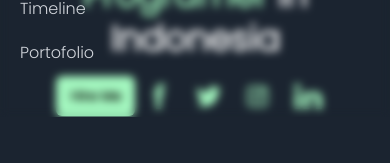
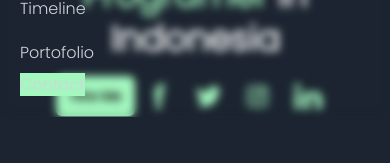
Before and after one commit to FajarFE/Portofolio-Fajar, a React (Create React App) app: page / in a window 390 px wide. Both pictures are taken after a click on the button "Open main menu". Shown: the part 239-402 px from the top of the page. Built offline with nearby package versions, Linux system fonts and the light colour scheme.

Commit message:
hampir selesai

```diff
--- a/src/components/Navbar.js
+++ b/src/components/Navbar.js
@@ -109,7 +109,7 @@ const Navbar = () => {
 
       <a href="#timeline" className="text-gray-300 hover:font-bold hover:text-white block rounded-md px-3 py-2 text-base font-medium">Timeline</a>
       <a href="#portofolio" className="text-gray-300 hover:font-bold hover:text-white block rounded-md px-3 py-2 text-base font-medium">Portofolio</a>
-      <a href="#contact" className="mx-3 my-2 w-auto h-5 text-gray-300 bg-[#A3F7BF] text-center"></a>
+      <a href="#contact" className="mx-3 my-2 w-full text-gray-300 bg-[#A3F7BF] text-center">Contact</a>
     </div>
   </div>
             </div>
```
